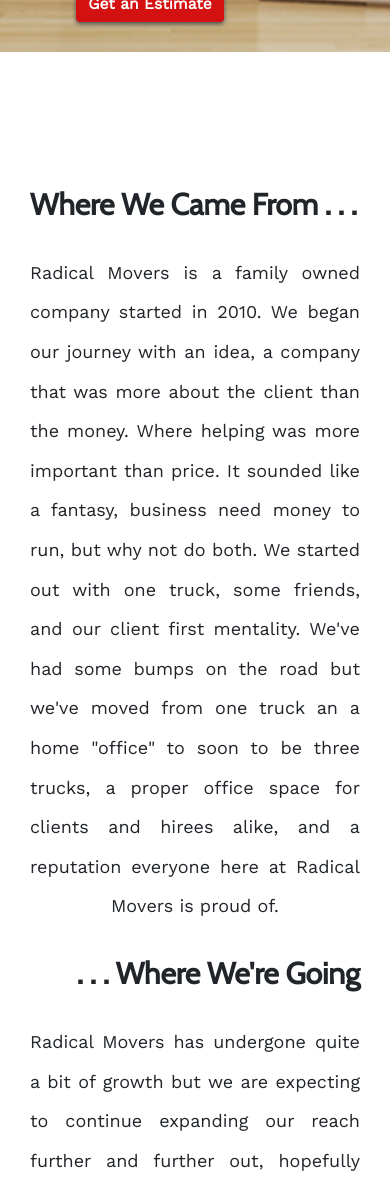
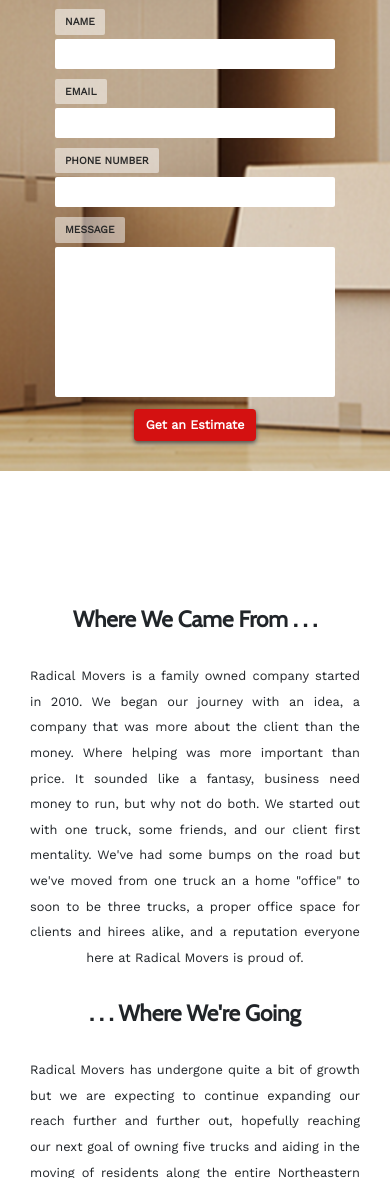
Before and after one commit to AJMarquez99/RadicalMovers, a PHP site: page / in a window 390 px wide; the page is wider, and only the part inside the window is pictured. Shown: the part 5322-6500 px from the top of that part. Run offline with PHP 8.4, Linux system fonts and the light colour scheme; some libraries are stand-ins or nearby versions.

Commit message:
(AMarquez - M) Now almost completely responsive, need mobile nav

```diff
--- a/components/_estimate.html
+++ b/components/_estimate.html
@@ -1,7 +1,7 @@
  <section class="parallaxBgTwo" id="radical_estimate">
   <div class="container radical-estimate">
     <div class="row">
-      <div class="col-md-6 col-lg-4 d-md-flex justify-content-center align-items-center">
+      <div class="col-md-6 col-lg-4 d-flex justify-content-center align-items-center">
         <div class="image-container">
           <img src="images/estimateHouse.jpg" alt="" />
           <div class="image-overlay">
--- a/components/_testimonials.html
+++ b/components/_testimonials.html
@@ -2,16 +2,16 @@
   <div class="container">
     <div class="row">
       <div class="col">
-        <h2 class="text-left">Where We Came From . . .</h2>
+        <h2 class="text-center text-md-left">Where We Came From . . .</h2>
         <p>Radical Movers is a family owned company started in 2010. We began our journey with an idea, a company that was more about the client than the money. Where helping was more important than price. It sounded like a fantasy, business need money to run, but why not do both. We started out with one truck, some friends, and our client first mentality. We've had some bumps on the road but we've moved from one truck an a home "office" to soon to be three trucks, a proper office space for clients and hirees alike, and a reputation everyone here at Radical Movers is proud of.</p>
-        <h2 class="text-right">. . . Where We're Going</h2>
+        <h2 class="text-center text-md-right">. . . Where We're Going</h2>
         <p>Radical Movers has undergone quite a bit of growth but we are expecting to continue expanding our reach further and further out, hopefully reaching our next goal of owning five trucks and aiding in the moving of residents along the entire Northeastern coast. Our goals seem like dreams right now but at a time, the company itself was but a dream. We are always looking for new, and promising movers to help our team grow. If you are interested in joining our team, be it as a mover or anything else you think we may need feel free to email us at radicalmovers1@gmail.com. Please include your name and area of interest for emplyment in the email, along with your resume.
         <br />
         <br />
         We are excited to meet you, and if you have any questions, feel free to contact us at any of the methods provided. See you soon!</p>
       </div>
     </div>
-    <div class="row d-none d-md-block mt-md-5 mb-md-5" id="radical_gallery">
+    <div class="row d-block mt-md-5 mb-md-5" id="radical_gallery">
       <div class="gallery-aesthetic">
         <div class="gallery-container" id="gallery_container">
           <div class="mySlides" data-img-src="images/gallery1.jpg"></div>
--- a/css/master.css
+++ b/css/master.css
@@ -23,6 +23,11 @@ body::-webkit-scrollbar {
   width: 100%;
 }
 
+@media screen and (max-width: 767.98px) {
+  :root {
+    font-size: 8px !important;
+  }
+}
 @keyframes fadeIn {
   from {
     opacity: 0;
@@ -710,9 +748,19 @@ li:hover > .sub-nav-dropdown a:hover {
   .form-block {
     padding: 0 10px;
     max-width: 300px;
+    margin: 0 auto;
   }
   .form-block label {
     margin-top: 10px;
+  }
+}
+@media screen and (max-width: 767.98px) {
+  .radical-estimate .image-container {
+    width: 250px !important;
+    height: 250px !important;
+  }
+  .radical-estimate img {
+    width: 250px !important;
   }
 }
 #radical_testimonials {
@@ -858,6 +906,32 @@ li:hover > .sub-nav-dropdown a:hover {
   background-color: #3b5998;
 }
 
+@media screen and (max-width: 767.98px) {
+  .gallery-container {
+    margin-bottom: 80px;
+  }
+  .gallery-container .active img {
+    max-width: 100% !important;
+    height: auto !important;
+    max-height: 100% !important;
+  }
+
+  .testimonial-message-new {
+    text-align: center !important;
+  }
+  .testimonial-message-new span {
+    padding-right: 0;
+  }
+}
+@media screen and (max-width: 575.98px) {
+  #radical_testimonials h3, #radical_testimonials h2 {
+    font-size: 2.8em;
+  }
+  #radical_testimonials h2 + p {
+    font-size: 1.6em;
+    line-height: 2em;
+  }
+}
 #radical_map {
   position: relative;
   background-image: url("../images/usMap3.jpg");
--- a/sass/_estimate.scss
+++ b/sass/_estimate.scss
@@ -136,12 +136,25 @@
 }
 
 @media screen and (max-width: $md-break) {
-  $image-size: 250px;
   .form-block {
     padding: 0 10px;
     max-width: 300px;
+    margin: 0 auto;
     label {
       margin-top: 10px;
     }
   }
 }
+
+@media screen and (max-width: $sm-break) {
+  $image-size: 250px;
+  .radical-estimate {
+    .image-container {
+      width: $image-size!important;
+      height: $image-size!important;
+    }
+    img {
+      width: $image-size!important;
+    }
+  }
+}
--- a/sass/_header.scss
+++ b/sass/_header.scss
@@ -279,3 +279,22 @@
     }
   }
 }
+
+@media screen and (max-width: $sm-break) {
+  .nav-header {
+    display: none!important;
+  }
+  .banner-header {
+    //font-size: 2.5em;
+    max-width: 90%;
+    .banner-text-container {
+      padding: 20px 15px;
+      img {
+        top: 92%;
+      }
+    }
+    .banner-sub-text {
+      //font-size: 0.6em;
+    }
+  }
+}
--- a/sass/_map.scss
+++ b/sass/_map.scss
@@ -79,3 +79,18 @@
 .company-name {
   margin-top: 0;
 }
+
+@media screen and (max-width: $sm-break) {
+  #radical_map {
+    h4 {
+      text-align: center!important;
+      font-size: 2.5em;
+    }
+    [class*="footer-"]:not(.footer-copyrights) {
+      text-align: center!important;
+      &:last-child {
+        padding-top: 20px;
+      }
+    }
+  }
+}
--- a/sass/_services.scss
+++ b/sass/_services.scss
@@ -76,19 +76,19 @@
       margin-bottom: 20px;
     }
     p {
-      font-size: 1.5em;
+      font-size: 1.6em;
       font-family: $heading-font;
       text-align: justify;
       text-align-last: center;
-      line-height: 2.3em;
+      line-height: 2em;
     }
   }
 }
 
 .pricing-container {
-  padding: 90px 0 0;
+  padding: 90px 20px 0;
   .pricing-content {
-    padding: 90px 0 0;
+    padding: 90px 0px 0;
     min-height: 380px;
     position: relative;
     i {
@@ -301,3 +301,25 @@
     }
   }
 }
+
+@media screen and (max-width: $sm-break) {
+  .service-flip-card {
+    flex: 100%;
+  }
+  .service-card-back p {
+    font-size: 1.7em!important;
+    line-height: 2.1em!important;
+  }
+}
+
+@media screen and (max-width: $xs-break) {
+  .tips-container {
+    $circle-dimension: 275px;
+    li {
+      height: $circle-dimension;
+      width: $circle-dimension;
+      max-height: $circle-dimension;
+      max-width: $circle-dimension;
+    }
+  }
+}
--- a/sass/_testimonials.scss
+++ b/sass/_testimonials.scss
@@ -88,7 +88,7 @@
   color: rgb(50,50,50);
   text-align: right;
   padding-right: 0;
-  padding-left: 30px;
+  padding-left: 0px;
   span {
     font-size: 0.8em;
     font-weight: 600;
@@ -141,3 +141,34 @@
     }
   }
 }
+
+@media screen and (max-width: $sm-break) {
+  .gallery-container {
+    margin-bottom: 80px;
+    .active {
+      img {
+        max-width: 100%!important;
+        height: auto!important;
+        max-height: 100%!important;
+      }
+    }
+  }
+  .testimonial-message-new {
+    text-align: center!important;
+    span {
+      padding-right: 0;
+    }
+  }
+}
+
+@media screen and (max-width: $xs-break) {
+  #radical_testimonials {
+    h3, h2 {
+      font-size: 2.8em;
+    }
+    h2 + p {
+      font-size: 1.6em;
+      line-height: 2em;
+    }
+  }
+}
--- a/sass/_variables.scss
+++ b/sass/_variables.scss
@@ -48,3 +48,9 @@ $xs-break: 575.98px;
 $sm-break: 767.98px;
 $md-break: 991.98px;
 $lg-break: 1199.98px;
+
+@media screen and (max-width: $sm-break) {
+  :root {
+    font-size: 8px!important;
+  }
+}
```
Also changed, not shown: other parts of css/master.css (+51 -5 lines), 1 other file.
